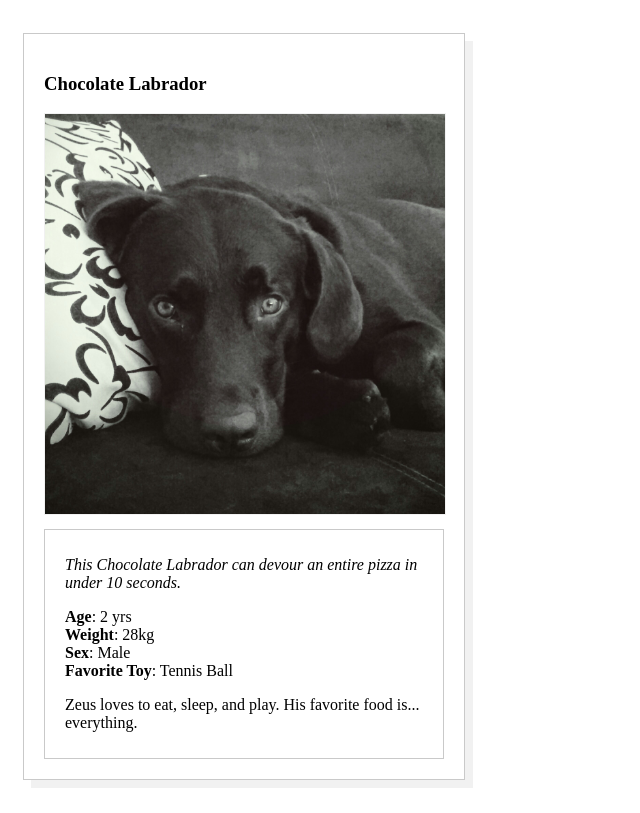
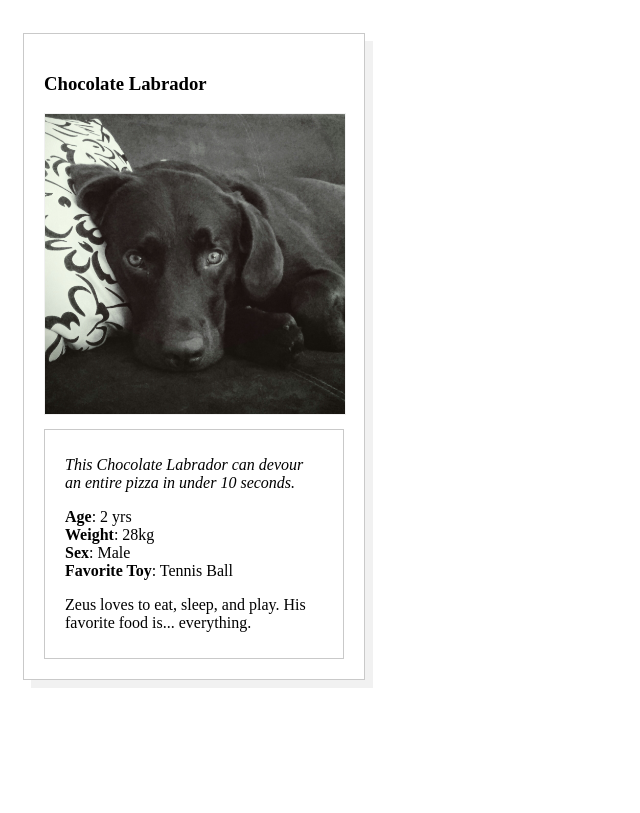
Before and after one commit to edarioq/udacity-front-end-developer, a plain HTML site: page 2nd-course-css/card.html in a window 1280 px wide. Shown: the whole page, without its empty margins (0-640 px from the left). Drawn offline with Linux system fonts and the light colour scheme.

Commit message:
Fixed img width

```diff
--- a/2nd-course-css/styles.css
+++ b/2nd-course-css/styles.css
@@ -6,13 +6,13 @@ body {
 .body-bg {
   padding: 20px 20px;
   border: 1px solid #c9c9c9;
-  width: 400px;
+  width: 300px;
   box-shadow: 8px 8px #f1f1f1;
 }
 
 img.animal-img {
   border: 1px solid #f1f1f1;
-  width: 100%;
+  width: 300px;
 }
 
 .content {
```
